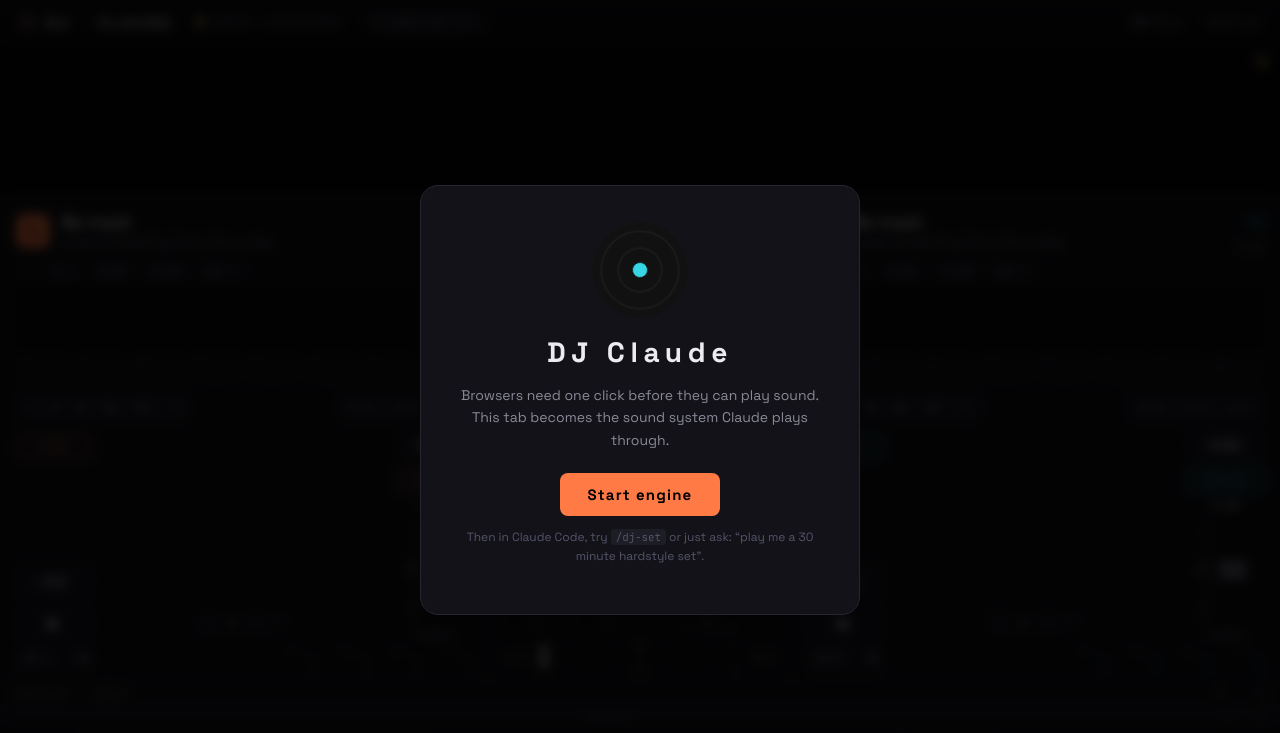
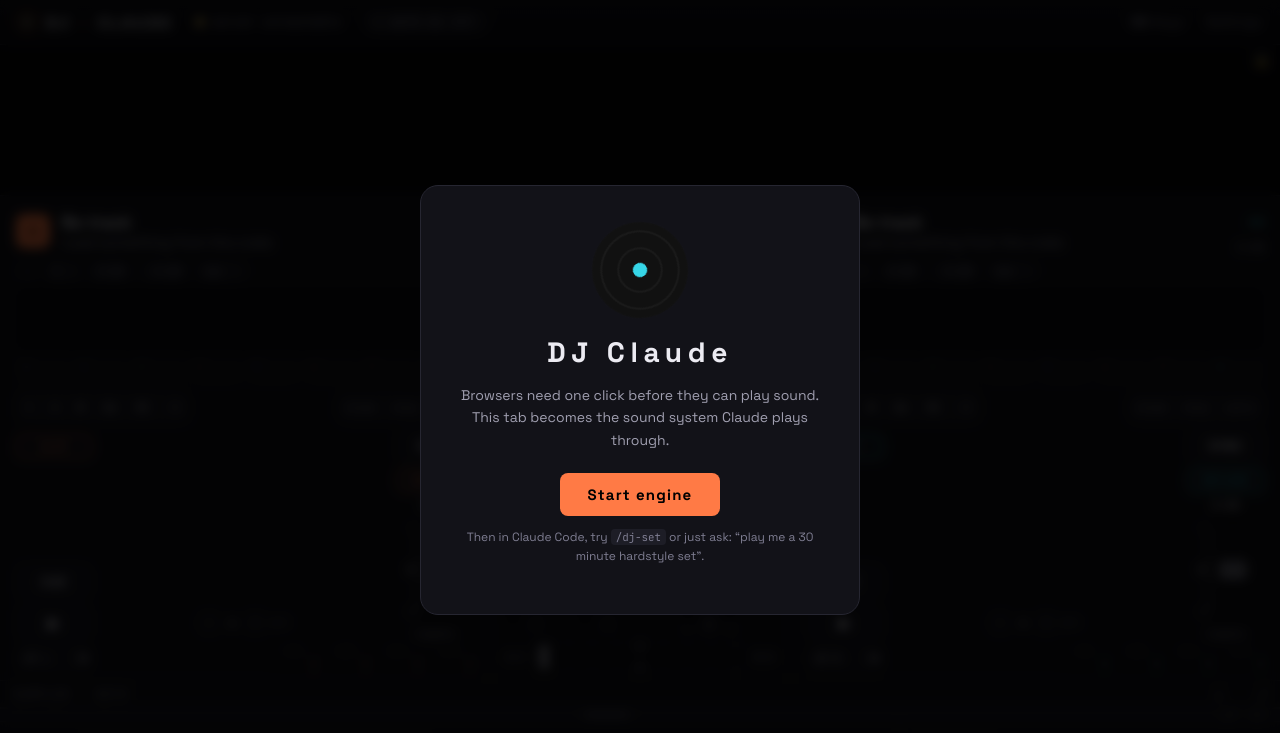
Before and after one commit to tomek-i/claudio, a website: page public/index.html in a window 1280 px wide. Shown: the top 733 px of the page. Drawn offline with Linux system fonts and the light colour scheme; no server answers; files whose address does not match are found by name.

Commit message:
style(ui): a floor for text size and contrast
No text under 10px, the two quiet text colours lightened to at least
4.5 : 1 on the panel, and three control heights as tokens.

```diff
--- a/public/css/base.css
+++ b/public/css/base.css
@@ -4,8 +4,8 @@
   --panel2: #181820;
   --line: #262631;
   --text: #ecebf2;
-  --dim: #8a8998;
-  --faint: #55546a;
+  --dim: #a09fb0;
+  --faint: #7f7e92;     /* the quietest text: still 4.5 : 1 on the panel */
   --a: #ff7a45;       /* deck A — clay */
   --a-dim: #6b3620;
   --b: #36d6e7;       /* deck B — cyan */
@@ -19,6 +19,8 @@
   --claude: #e8a17f;
   --mono: 'JetBrains Mono', ui-monospace, Consolas, monospace;
   --sans: 'Space Grotesk', system-ui, sans-serif;
+  /* text is never under 10px, and a control is one of three heights */
+  --h-sm: 22px; --h: 28px; --h-lg: 40px;
 }
 * { box-sizing: border-box; }
 html, body { margin: 0; background: var(--bg); color: var(--text); font-family: var(--sans); font-size: 14px; }
```
